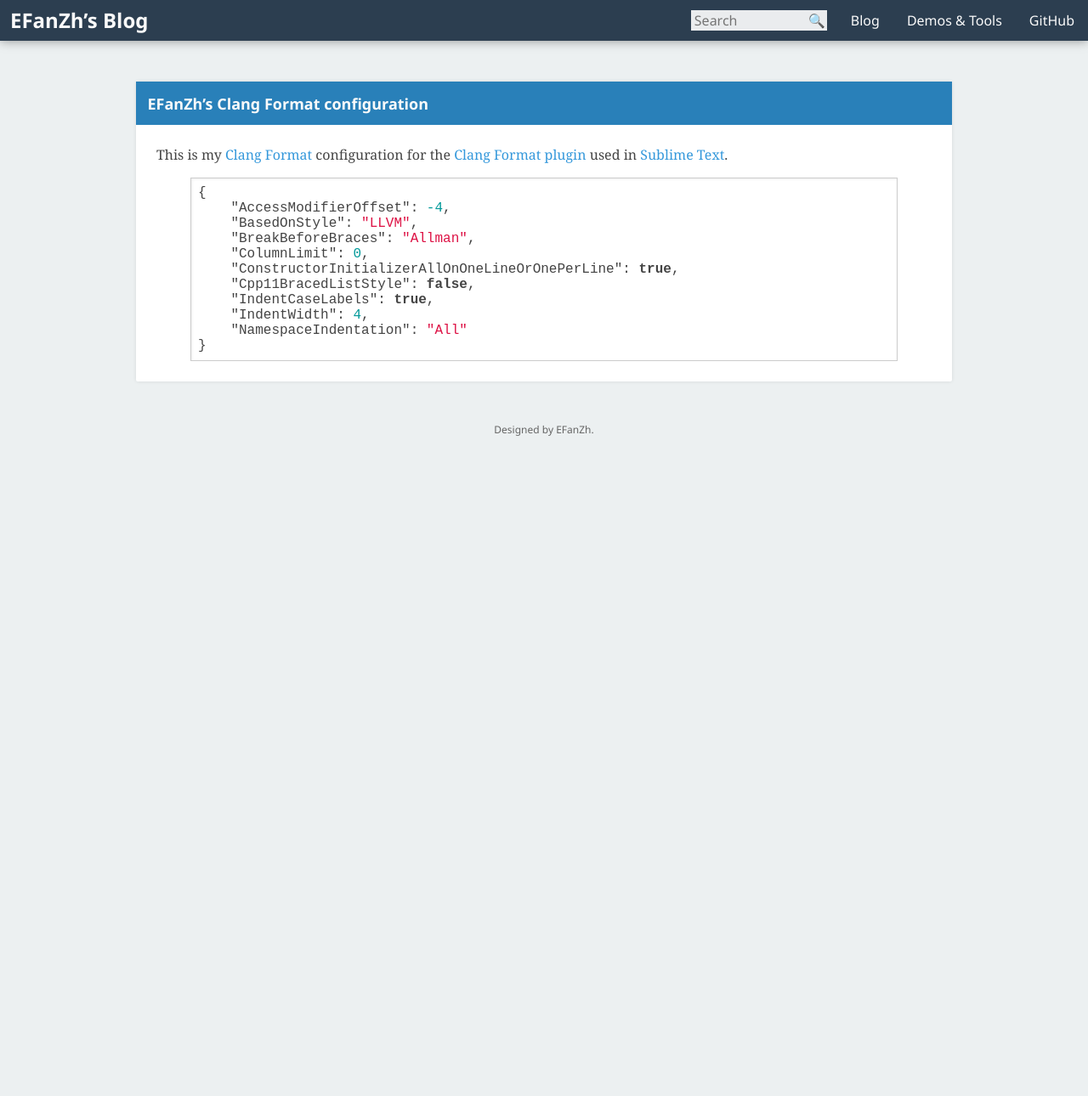
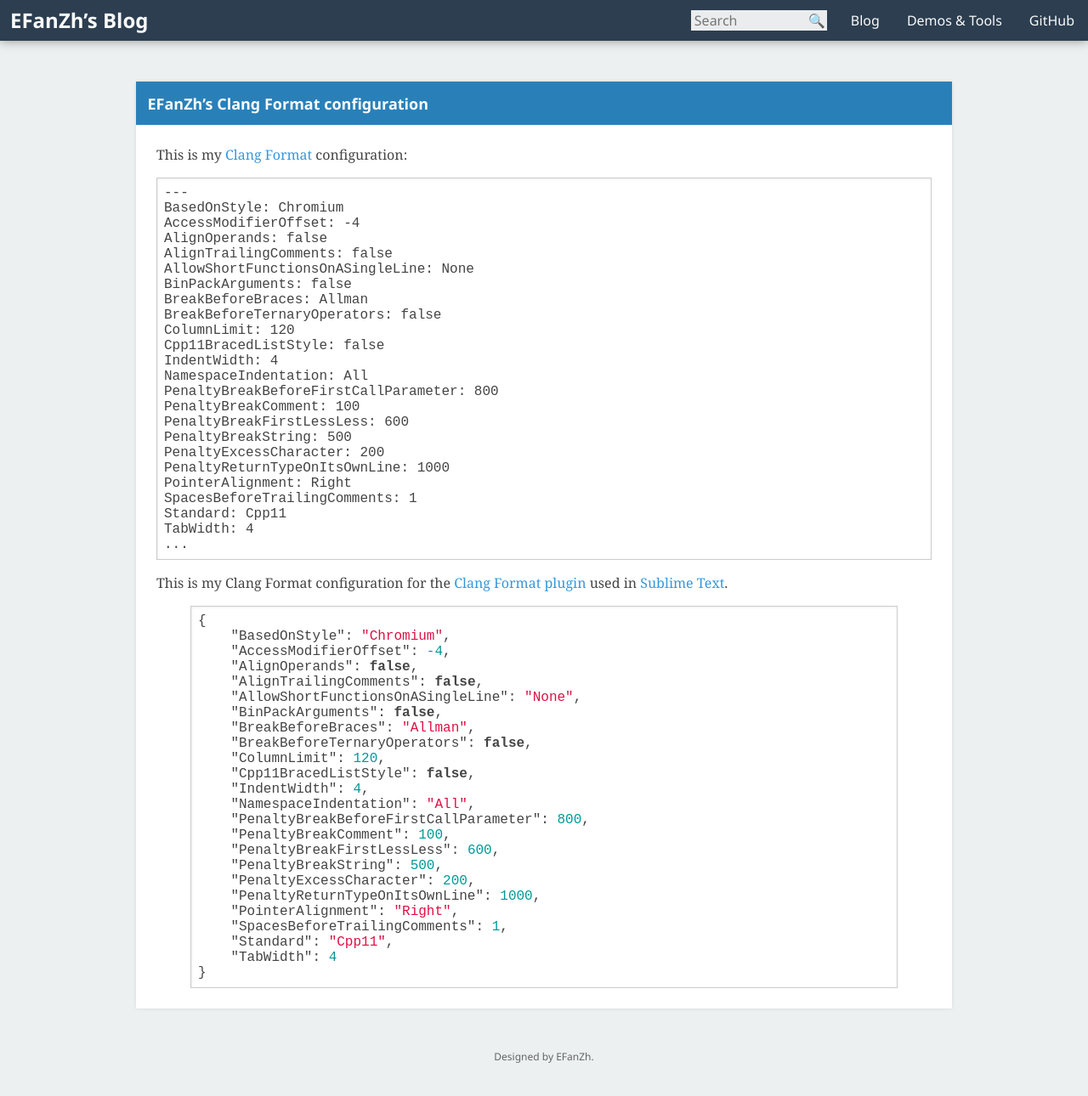
Before and after one commit to fuzeyi/efanzh.github.io, a Jekyll site: the page built from _posts/2015-03-24-clang-format-configuration.md, in a window 1280 px wide and 1300 px high. Shown: the top 1290 px of the window at 85% size. Built offline with Jekyll 4.4.1, drawn with Linux system fonts in a browser that asks for light colours.

Commit message:
New ClangFormat style

```diff
--- a/_posts/2015-03-24-clang-format-configuration.md
+++ b/_posts/2015-03-24-clang-format-configuration.md
@@ -2,18 +2,58 @@
 title: EFanZh’s Clang Format configuration
 ---
 
-This is my [Clang Format](http://clang.llvm.org/docs/ClangFormat.html) configuration for the [Clang Format plugin](//packagecontrol.io/packages/Clang%20Format) used in [Sublime Text](//www.sublimetext.com/).
+This is my [Clang Format](http://clang.llvm.org/docs/ClangFormat.html) configuration:
+
+    ---
+    BasedOnStyle: Chromium
+    AccessModifierOffset: -4
+    AlignOperands: false
+    AlignTrailingComments: false
+    AllowShortFunctionsOnASingleLine: None
+    BinPackArguments: false
+    BreakBeforeBraces: Allman
+    BreakBeforeTernaryOperators: false
+    ColumnLimit: 120
+    Cpp11BracedListStyle: false
+    IndentWidth: 4
+    NamespaceIndentation: All
+    PenaltyBreakBeforeFirstCallParameter: 800
+    PenaltyBreakComment: 100
+    PenaltyBreakFirstLessLess: 600
+    PenaltyBreakString: 500
+    PenaltyExcessCharacter: 200
+    PenaltyReturnTypeOnItsOwnLine: 1000
+    PointerAlignment: Right
+    SpacesBeforeTrailingComments: 1
+    Standard: Cpp11
+    TabWidth: 4
+    ...
+
+This is my Clang Format configuration for the [Clang Format plugin](//packagecontrol.io/packages/Clang%20Format) used in [Sublime Text](//www.sublimetext.com/).
 
 {% highlight json %}
 {
+    "BasedOnStyle": "Chromium",
     "AccessModifierOffset": -4,
-    "BasedOnStyle": "LLVM",
+    "AlignOperands": false,
+    "AlignTrailingComments": false,
+    "AllowShortFunctionsOnASingleLine": "None",
+    "BinPackArguments": false,
     "BreakBeforeBraces": "Allman",
-    "ColumnLimit": 0,
-    "ConstructorInitializerAllOnOneLineOrOnePerLine": true,
+    "BreakBeforeTernaryOperators": false,
+    "ColumnLimit": 120,
     "Cpp11BracedListStyle": false,
-    "IndentCaseLabels": true,
     "IndentWidth": 4,
-    "NamespaceIndentation": "All"
+    "NamespaceIndentation": "All",
+    "PenaltyBreakBeforeFirstCallParameter": 800,
+    "PenaltyBreakComment": 100,
+    "PenaltyBreakFirstLessLess": 600,
+    "PenaltyBreakString": 500,
+    "PenaltyExcessCharacter": 200,
+    "PenaltyReturnTypeOnItsOwnLine": 1000,
+    "PointerAlignment": "Right",
+    "SpacesBeforeTrailingComments": 1,
+    "Standard": "Cpp11",
+    "TabWidth": 4
 }
 {% endhighlight %}
```
